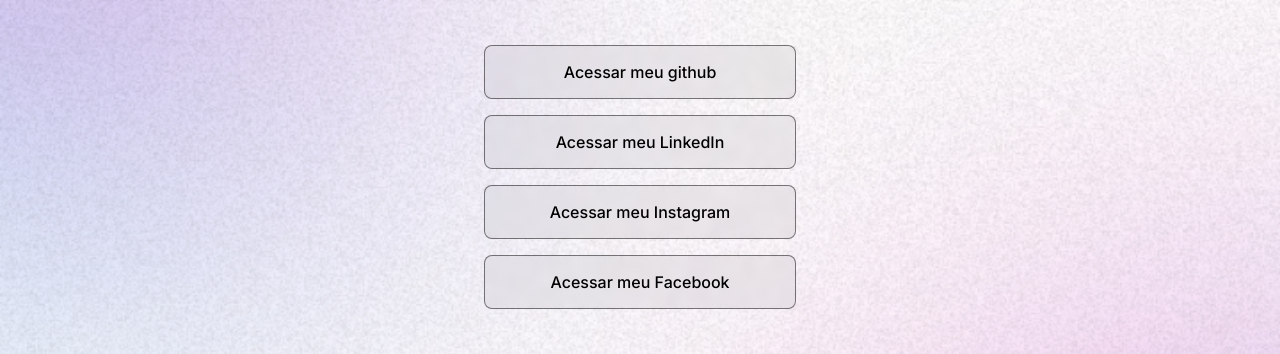
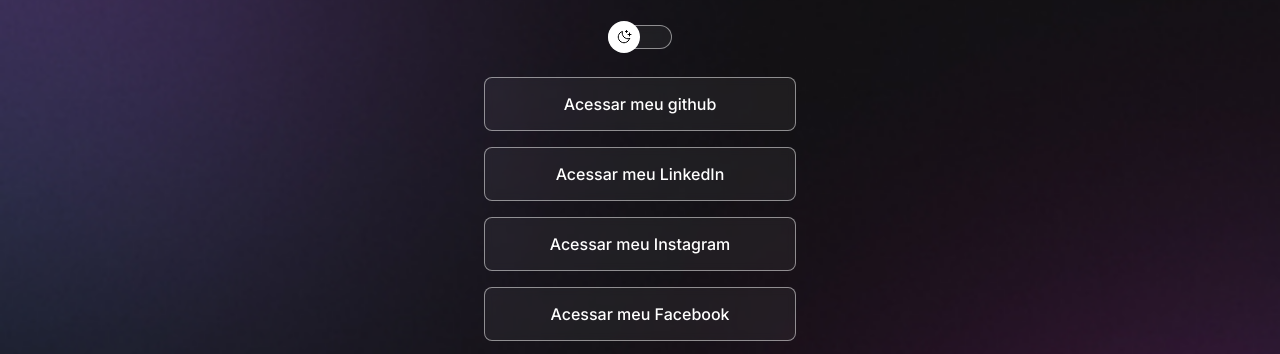
Before and after one commit to Hivna-Castro/HivnaPage, a plain HTML site: page index.html in a window 1280 px wide. Shown: the part 203-557 px from the top of the page. Drawn offline with nearby package versions, Linux system fonts and the light colour scheme.

```diff
--- a/index.html
+++ b/index.html
@@ -1,5 +1,5 @@
 <!DOCTYPE html>
-<html lang="pt-br" class="light">
+<html lang="pt-br">
   <head>
     <link rel="preconnect" href="https://fonts.googleapis.com">
     <link rel="preconnect" href="https://fonts.gstatic.com" crossorigin>
@@ -17,17 +17,22 @@
         <p>@hivnacastro</p>
       </div>
 
+    <div id="switch" onclick="toggleMode()">
+      <button></button>
+      <span></span>
+    </div>
+
       <ul>
         <li>
           <a href="https://github.com/Hivna-Castro" target="_blank"> Acessar meu github </a>
         </li>
 
         <li>
-          <a href="#"> Acessar meu LinkedIn </a>
+          <a href="https://linkedin.com/in/hivnacastro" target="_blank"> Acessar meu LinkedIn </a>
         </li>
 
         <li>
-          <a href="#"> Acessar meu Instagram </a>
+          <a href="https://instagram.com/hivnacastro/" target="_blank"> Acessar meu Instagram </a>
         </li>
 
         <li>
@@ -64,5 +69,6 @@
     <script type="module" src="https://unpkg.com/ionicons@7.1.0/dist/ionicons/ionicons.esm.js"></script>
     <script nomodule src="https://unpkg.com/ionicons@7.1.0/dist/ionicons/ionicons.js"></script>
 
+    <script src="./script.js"></script>
   </body>
 </html>
--- /dev/null
+++ b/script.js
@@ -0,0 +1,11 @@
+function toggleMode() {
+    const html= document.documentElement
+
+    // if (html.classList.contains('light')) {
+    //     html.classList.remove('light')
+    // } else {
+    //     html.classList.add('light')
+    // }
+
+    html.classList.toggle('light')
+}
--- a/style.css
+++ b/style.css
@@ -11,6 +11,7 @@
     --surface-color:rgba(255, 255, 255, 0.05);
     --surface-color-hover: rgba(255, 255, 255, 0.02);
     --highlight-color: rgba(255, 255, 255, 0.2);
+    --switch-bg-url: url(./assets/moon-stars.svg);
 }
 
 .light {
@@ -20,6 +21,7 @@
     --surface-color: rgba(0, 0, 0, 0.05);
     --surface-color-hover: rgba(0, 0, 0, 0.02);
     --highlight-color: rgba(0, 0, 0, 0.1);
+    --switch-bg-url: url(./assets/sun.svg);
 }
 
 body {
@@ -60,6 +62,44 @@ body * {
     font-weight: 500;
     line-height: 24px;
     margin-top: 8px
+}
+
+#switch {
+    position: relative;
+    width: 64px;
+
+    margin: 4px auto;
+}
+
+#switch button {
+    width: 32px;
+    height: 32px;
+    background: white var(--switch-bg-url) no-repeat center;
+    border: 0;
+    border-radius: 50%;
+
+    position: absolute;
+    top: 50%;
+    left: 0;
+    z-index: 1;
+    transform: translateY(-50%);
+}
+
+.light #switch button {
+    right: 0;
+    left: initial;
+}
+
+#switch span {
+    display: block;
+    width: 64px;
+    height: 24px;
+    background: var(--surface-color);
+    border: 1px solid var(--stroke-color);
+    backdrop-filter: blur(4px);
+    -webkit-backdrop-filter: blur(4px);
+    border-radius: 9999px;
+
 }
 
 ul {
```
Also changed, not shown: assets/avatar-light.png (deleted), assets/avatar.png (deleted), 1 other file.
